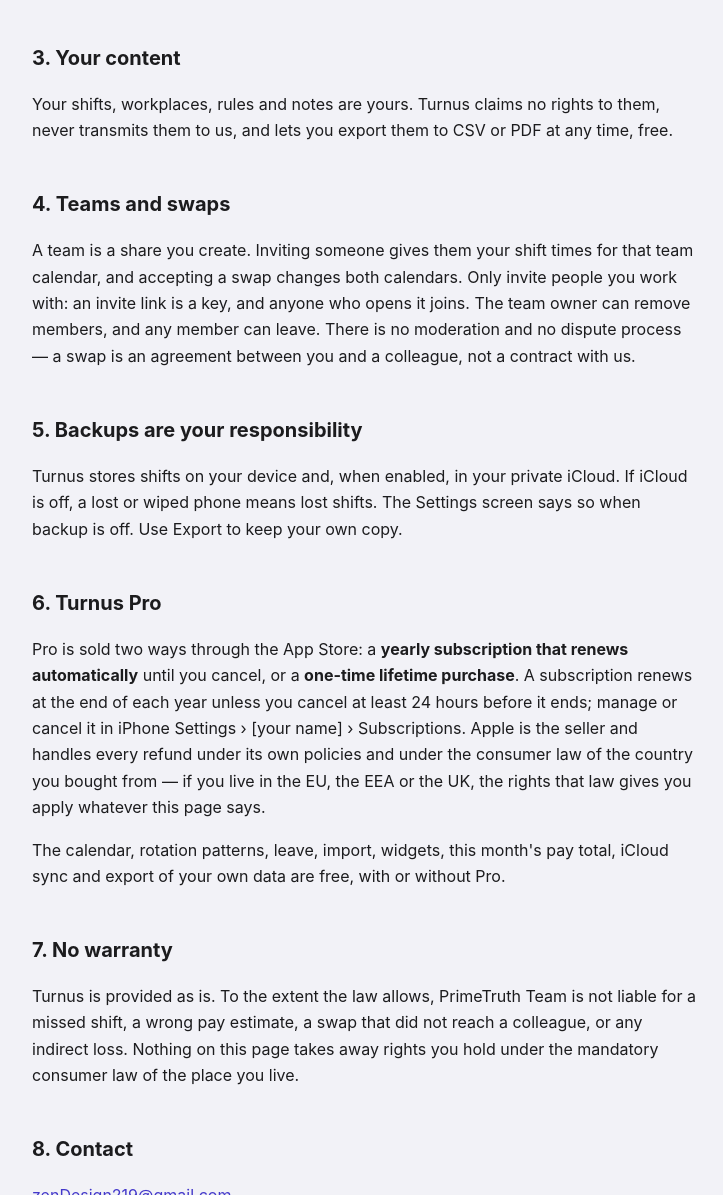
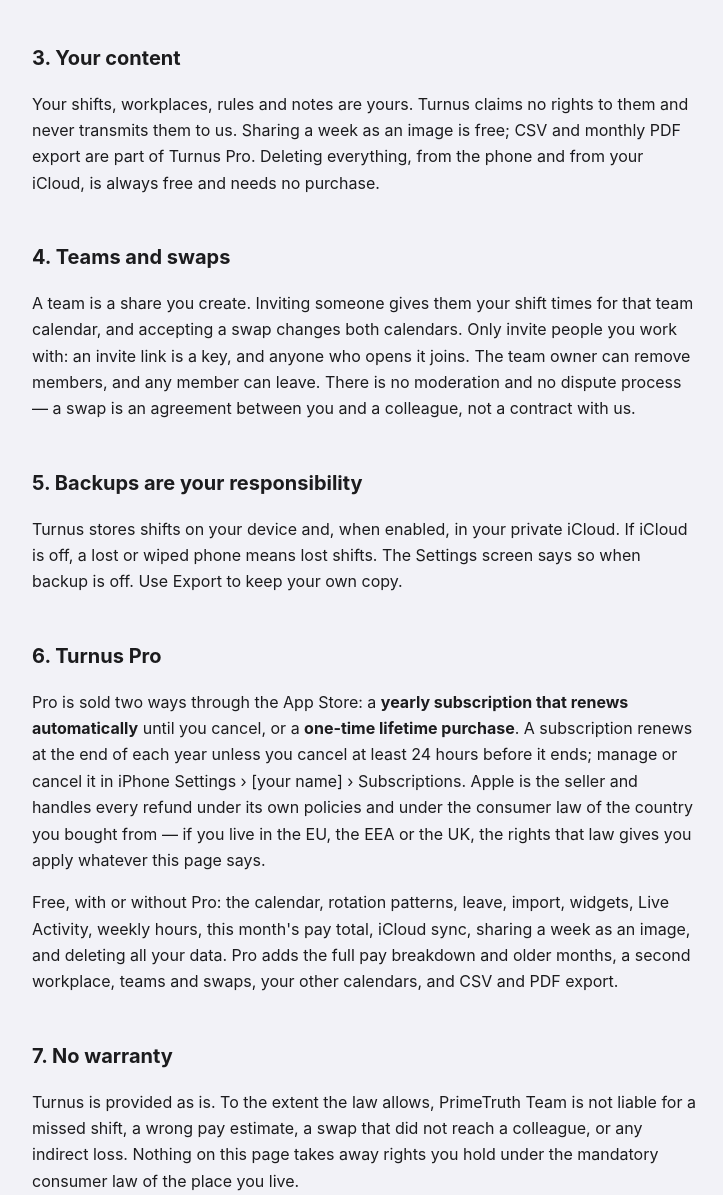
Before and after one commit to primetruthteam/primetruthteam.github.io, a plain HTML site: page turnus/terms/index.html in a window 1280 px wide. Shown: the part 701-1896 px from the top of the page, without its empty margins (276-999 px from the left). Drawn offline with Linux system fonts and the light colour scheme.

Commit message:
Add files via upload

```diff
--- a/turnus/terms/index.html
+++ b/turnus/terms/index.html
@@ -10,14 +10,14 @@
 <h2>2. What the pay figure is — and is not</h2>
 <p>Turnus multiplies the hours you entered by the rate and premiums <em>you</em> entered. It is an estimate <strong>before tax and deductions</strong>, and it knows nothing about your contract, your collective agreement or your country's overtime law. Your employer's payslip is the number that counts. Never use a Turnus figure to dispute pay without checking it yourself.</p>
 <h2>3. Your content</h2>
-<p>Your shifts, workplaces, rules and notes are yours. Turnus claims no rights to them, never transmits them to us, and lets you export them to CSV or PDF at any time, free.</p>
+<p>Your shifts, workplaces, rules and notes are yours. Turnus claims no rights to them and never transmits them to us. Sharing a week as an image is free; CSV and monthly PDF export are part of Turnus Pro. Deleting everything, from the phone and from your iCloud, is always free and needs no purchase.</p>
 <h2>4. Teams and swaps</h2>
 <p>A team is a share you create. Inviting someone gives them your shift times for that team calendar, and accepting a swap changes both calendars. Only invite people you work with: an invite link is a key, and anyone who opens it joins. The team owner can remove members, and any member can leave. There is no moderation and no dispute process — a swap is an agreement between you and a colleague, not a contract with us.</p>
 <h2>5. Backups are your responsibility</h2>
 <p>Turnus stores shifts on your device and, when enabled, in your private iCloud. If iCloud is off, a lost or wiped phone means lost shifts. The Settings screen says so when backup is off. Use Export to keep your own copy.</p>
 <h2>6. Turnus Pro</h2>
 <p>Pro is sold two ways through the App Store: a <strong>yearly subscription that renews automatically</strong> until you cancel, or a <strong>one-time lifetime purchase</strong>. A subscription renews at the end of each year unless you cancel at least 24 hours before it ends; manage or cancel it in iPhone Settings › [your name] › Subscriptions. Apple is the seller and handles every refund under its own policies and under the consumer law of the country you bought from — if you live in the EU, the EEA or the UK, the rights that law gives you apply whatever this page says.</p>
-<p>The calendar, rotation patterns, leave, import, widgets, this month's pay total, iCloud sync and export of your own data are free, with or without Pro.</p>
+<p>Free, with or without Pro: the calendar, rotation patterns, leave, import, widgets, Live Activity, weekly hours, this month's pay total, iCloud sync, sharing a week as an image, and deleting all your data. Pro adds the full pay breakdown and older months, a second workplace, teams and swaps, your other calendars, and CSV and PDF export.</p>
 <h2>7. No warranty</h2>
 <p>Turnus is provided as is. To the extent the law allows, PrimeTruth Team is not liable for a missed shift, a wrong pay estimate, a swap that did not reach a colleague, or any indirect loss. Nothing on this page takes away rights you hold under the mandatory consumer law of the place you live.</p>
 <h2>8. Contact</h2>
```
Also changed, not shown: turnus/privacy/index.html (+1 -1 lines), turnus/support/index.html (+1 -1 lines).
